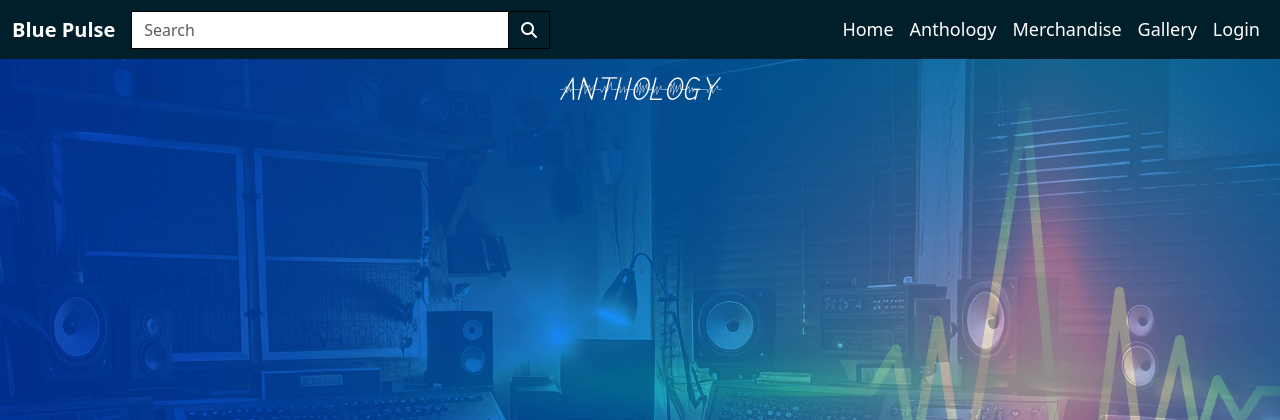
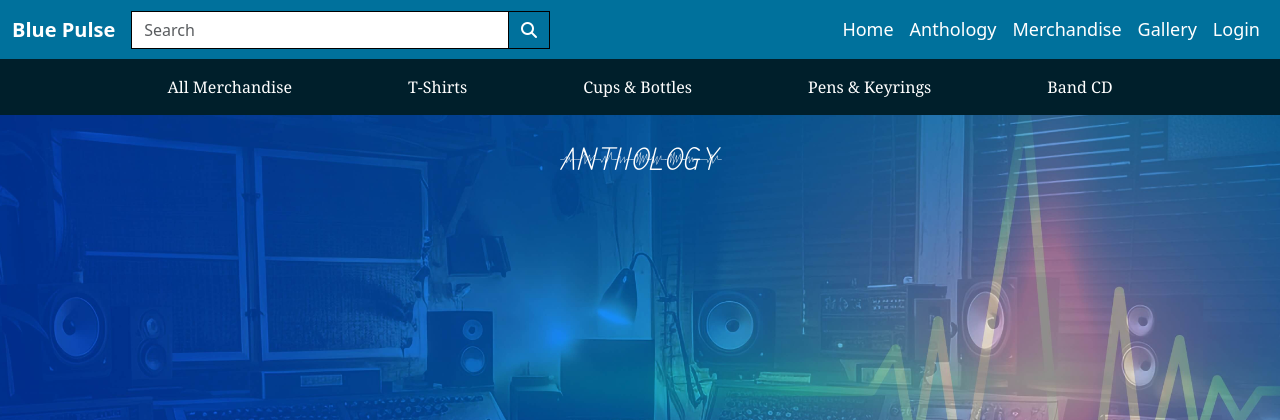
Before and after one commit to Shaga-Matula/blue-pulse-band-dev, a Django app: page /song_list in a window 1280 px wide. Shown: the top 420 px of the page. Run offline with Django 3.2, Linux system fonts and the light colour scheme; data that the repository does not hold is empty; some libraries are stand-ins or nearby versions.

Commit message:
home page

```diff
--- a/merchandise/templates/merchandise/merch_item.html
+++ b/merchandise/templates/merchandise/merch_item.html
@@ -2,9 +2,9 @@
 {% block content %}
 <main class="container-fluid d-flex align-items-center justify-content-center min-height-main-footer">
     <div class="container merch-item-height d-flex align-items-center justify-content-center rounded-4">
-        <div class="row col-xl-8 col-md-10 col-sm-12 col-12 ">
+        <div class="row">
             <!-- On Large Screens, Display Side by Side -->
-            <div class="col-xl-8 col-md-10 col-sm-12 col-12 d-flex align-items-center justify-content-center">
+            <div class="col-md-6 d-flex align-items-center justify-content-center">
                 <img src="{{ merch_item.image.url }}" alt="{{ merch_item.name }}" class="img-fluid p-3 rounded-5" />
             </div>
             <div class="col-md-6 align-content-around">
--- a/static/styles/css/style.css
+++ b/static/styles/css/style.css
@@ -28,11 +28,35 @@
     background-color: deepskyblue;
 
 }
-
+/* Navbar Top */
 .nav-bar-text {
     color: white;
     font-size: large;
 }
+
+.navbar-top {
+    background-color: #00719c;
+}
+
+/* Navbar Bottom */
+.second-navbar{
+    background-color:#001f2b;
+
+}
+.second-navbar-li{
+
+    padding-left: 50px;
+    padding-right: 50px;
+    color: #EAEAEA;
+}
+
+.second-navbar-li a {
+    font-family: Georgia, 'Times New Roman', Times, serif;
+    color: white;
+}
+
+
+
 
 .all-body {
     background-image: url('/static/images/studio_back.jpg');
@@ -50,11 +74,12 @@
 /* Footer phantom main page */
 
 .min-height-main-footer {
-    min-height: calc(100vh - 100px);
+    min-height: calc(100vh - 10px);
 }
 
 
 /* Swatch Colors background colors */
+
 .deep-sky-blue {
     background-color: #00b8ff;
 }
@@ -70,6 +95,7 @@
 .indigo-dye {
     background-color: #00415a
 }
+
 
 .rich-black {
     background-color: #001f2b
@@ -138,9 +164,7 @@ audio {
 }
 
 
-.navbar {
-    background-color: #001f2b;
-}
+
 
 .card-title,
 .card-text {
@@ -189,6 +213,19 @@ audio {
     background-color: #00415a
 }
 
+
+.black-line {
+    height: 20px;
+    background-color: black;
+}
+
+/* Gold horizontal line */
+.gold-line {
+    height: 20px;
+    background-color: gold;
+}
+
+
 /* Media Sizes */
 
 /* Remove gap at to of screen */
--- a/templates/base.html
+++ b/templates/base.html
@@ -52,14 +52,15 @@
 
 <body class="all-body">
     <header class="head-head fixed-top">
-        <nav class="navbar navbar-expand-lg ">
+        <nav class="navbar navbar-expand-lg navbar-top">
             <div class="container-fluid">
                 <a class="navbar-brand text-white" href="{% url 'home' %}"><strong>Blue Pulse</strong> </a>
                 <!-- Query -->
                 <div class="col-6 col-lg-4 my-auto py-1 py-lg-0">
                     <form method="GET" action="{% url 'all_merchandise' %}">
                         <div class="input-group w-100">
-                            <input class="form-control border border-black rounded-0" type="text" name="q" placeholder="Search">
+                            <input class="form-control border border-black rounded-0" type="text" name="q"
+                                placeholder="Search">
                             <div class="input-group-append">
                                 <button class="form-control btn btn-black border border-black rounded-0" type="submit">
                                     <span class="icon text-white">
@@ -114,10 +115,32 @@
                 </div>
             </div>
         </nav>
+        <!-- Second Navbar (White Background) -->
+        <nav class="navbar navbar-expand-lg second-navbar">
+            <div class="container align-content-center ">
+                <ul class="navbar-nav mx-auto">
+                    <li class="nav-item second-navbar-li">
+                        <a class="nav-link " href="#">All Merchandise</a>
+                    </li>
+                    <li class="nav-item second-navbar-li">
+                        <a class="nav-link " href="#">T-Shirts</a>
+                    </li>
+                    <li class="nav-item second-navbar-li">
+                        <a class="nav-link " href="#">Cups & Bottles</a>
+                    </li>
+                    <li class="nav-item second-navbar-li">
+                        <a class="nav-link" href="#">Pens & Keyrings</a>
+                    </li>
+                    <li class="nav-item second-navbar-li">
+                        <a class="nav-link" href="#">Band CD</a>
+                    </li>
+                </ul>
+            </div>
+        </nav>
     </header>
     <!-- Messages alert area -->
 
-    <div class="container border-5 msg-container" style="margin-top: 70px;" >
+    <div class="container border-5 msg-container" style="margin-top: 140px;">
         <div class="row">
             <div class="col-md-6 offset-md-2">
                 {% for message in messages %}
```
Also changed, not shown: static/styles/js/script.js (deleted, +0 -30 lines).
